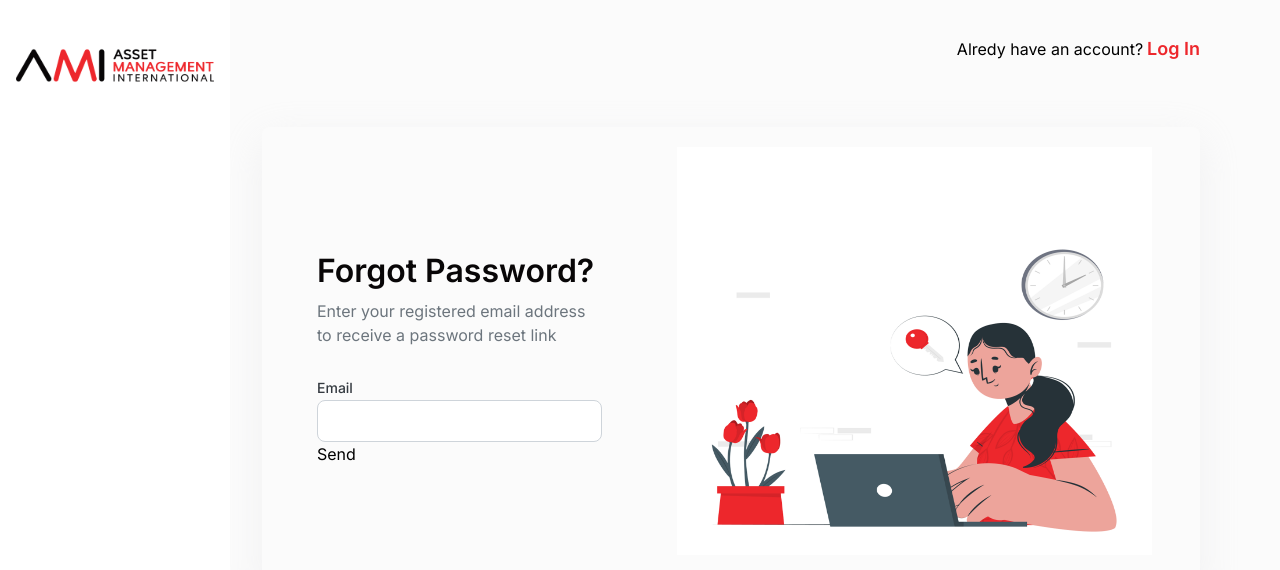
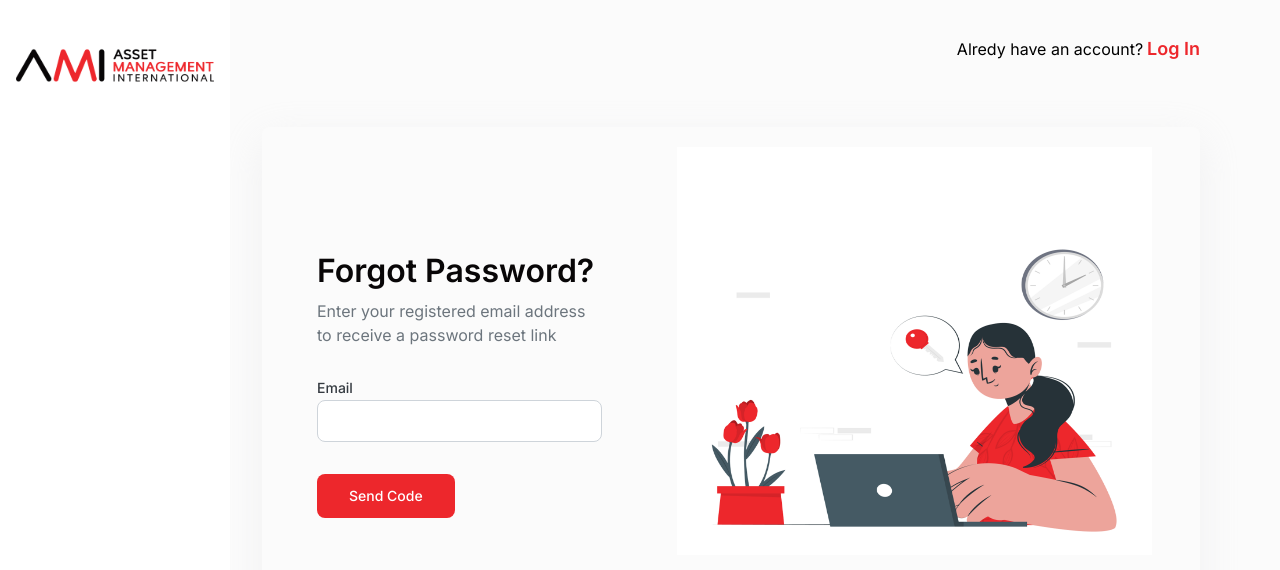
Before and after one commit to arakash-developer/headless, a React (Vite) app: page /forget in a window 1280 px wide. Shown: the top 570 px of the page. Built offline with nearby package versions, Linux system fonts and the light colour scheme.

Commit message:
feat: update email input section to include 'Send Code' button and remove redundant submit button

```diff
--- a/src/components/forget/Forget.jsx
+++ b/src/components/forget/Forget.jsx
@@ -44,8 +44,8 @@ const Forget = () => {
               Email
             </label>
             <Input className="custom-black-input font-normal text-sm leading-[171%] text-[var(--text-disabled)] py-2 px-3 border border-[var(--neutral-400)] rounded-[8px]" />
+            <input className="mt-8 cursor-pointer font-medium text-sm leading-[200%] text-[var(--secondary)] bg-[var(--primary)] py-2 px-8 rounded-[8px]" type="submit" value="Send Code" />
           </div>
-          <input className="cursor-pointer" type="submit" value="Send" />
         </div>
         <div className="px-8">
           <img className="w-[475px] h-[408px]" src={ForgetIcon} alt="forget" />
```
